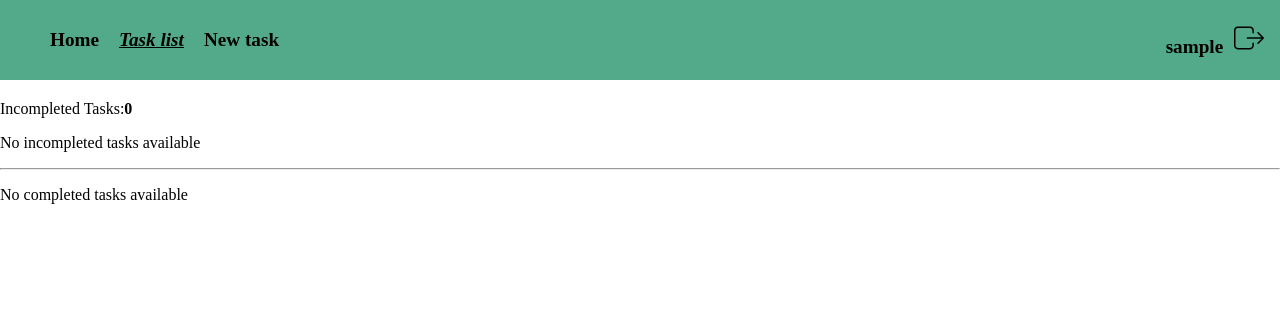
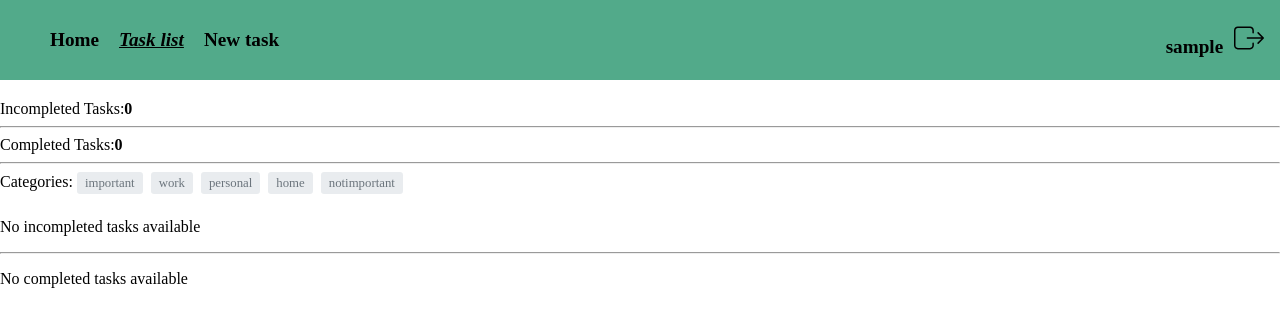
Before and after one commit to szobek/cubix-gyakorlas-I-task-list-refactor, an Angular app: page /tasks/list in a window 1280 px wide. Shown: the top 322 px of the page. Built offline with nearby package versions, Linux system fonts and the light colour scheme; sample sign-in values are in the browser's storage.

Commit message:
Add category-based task listing; implement ListByCategoryComponent and update routing

```diff
--- /dev/null
+++ b/src/app/task/components/list-by-category/list-by-category.component.html
@@ -0,0 +1,6 @@
+@for (task of tasks; track task.id) {
+    <div class="task-card" [routerLink]="['../../',task.id]" >
+        <h3>{{ task.title }}</h3>
+        <p>{{ task.description }}</p>
+    </div>
+}
--- /dev/null
+++ b/src/app/task/components/list-by-category/list-by-category.component.scss
@@ -0,0 +1,21 @@
+.task-card{
+  margin: 10px;
+  max-width: 400px;
+    display: flex;
+    flex-direction: column;
+    justify-content: center;
+    align-items: center;
+    background-color: #f9f9f9;
+    border-radius: 8px;
+    box-shadow: 0 2px 4px rgba(0, 0, 0, 0.1);
+    padding: 20px;
+    transition: transform 0.2s, box-shadow 0.2s;
+    cursor: pointer;
+    text-decoration: none;
+    color: inherit;
+    &:hover {
+        transform: translateY(-2px);
+        box-shadow: 0 4px 8px rgba(0, 0, 0, 0.2);
+    }
+
+}
--- /dev/null
+++ b/src/app/task/components/list-by-category/list-by-category.component.ts
@@ -0,0 +1,26 @@
+import { Component, computed, inject } from '@angular/core';
+import { ActivatedRoute, RouterLink } from '@angular/router';
+import { Task } from '../../models/task';
+import { TaskService } from '../../services/task.service';
+
+@Component({
+  selector: 'cgyir-list-by-category',
+  imports: [RouterLink],
+  templateUrl: './list-by-category.component.html',
+  styleUrl: './list-by-category.component.scss'
+})
+export class ListByCategoryComponent {
+category: string | null = null;
+activatedRoute: ActivatedRoute = inject(ActivatedRoute);
+taskService: TaskService = inject(TaskService);
+tasks:Task[] = [];
+
+ngOnInit(): void {
+  this.category = this.activatedRoute.snapshot.paramMap.get('category');
+  this.taskService.tasks().forEach((task: Task) => {
+    if (task.category === this.category) {
+      this.tasks.push(task);
+    }
+  });
+}
+}
--- a/src/app/task/components/list/list.component.html
+++ b/src/app/task/components/list/list.component.html
@@ -1,4 +1,11 @@
 Incompleted Tasks:<b>{{incompletedTasks().length}}</b>
+<hr>
+Completed Tasks:<b>{{completedTasks().length}}</b>
+<hr>
+Categories:
+@for (category of categoryValues; track category) {
+    <span class="category-span" [routerLink]="['../category', category]"  >{{category}} </span>
+}
 @for(task of incompletedTasks();track task.id) {
     <cgyir-task-item [task]="task" />
 }@empty {
--- a/src/app/task/components/list/list.component.scss
+++ b/src/app/task/components/list/list.component.scss
@@ -0,0 +1,12 @@
+.category-span{
+  font-size: 0.8rem;
+  font-weight: 500;
+  color: #6c757d;
+  padding: 0.2rem 0.5rem;
+  cursor: pointer;
+    border-radius: 0.2rem;
+    background-color: #e9ecef;
+    margin-right: 0.5rem;
+    margin-bottom: 0.5rem;
+    display: inline-block;
+}
--- a/src/app/task/components/list/list.component.ts
+++ b/src/app/task/components/list/list.component.ts
@@ -1,19 +1,27 @@
 import { Component, computed, inject } from '@angular/core';
 import { TaskService } from '../../services/task.service';
 import { TaskItemComponent } from '../task-item/task-item.component';
+import { Categories } from '../../enums/categories.enum';
+import { RouterLink } from '@angular/router';
 
 @Component({
   selector: 'cgyir-list',
-  imports: [TaskItemComponent],
+  imports: [TaskItemComponent,RouterLink],
   templateUrl: './list.component.html',
-  styleUrl: './list.component.scss'
+  styleUrl: './list.component.scss',
 })
 export class ListComponent {
-  taskService:TaskService=inject(TaskService)
-  incompletedTasks
-  completedTasks
+  taskService: TaskService = inject(TaskService);
+  categoriesEnum = Categories;
+  categoryValues = Object.values(Categories);
+  incompletedTasks;
+  completedTasks;
   constructor() {
-    this.completedTasks=computed(()=>this.taskService.tasks().filter(task=>task.completed))
-    this.incompletedTasks=computed(()=>this.taskService.tasks().filter(task=>!task.completed))
+    this.completedTasks = computed(() =>
+      this.taskService.tasks().filter((task) => task.completed)
+    );
+    this.incompletedTasks = computed(() =>
+      this.taskService.tasks().filter((task) => !task.completed)
+    );
+  }
 }
-}
--- a/src/app/task/task.routes.ts
+++ b/src/app/task/task.routes.ts
@@ -2,10 +2,12 @@ import { Routes } from '@angular/router';
 import { ListComponent } from './components/list/list.component';
 import { CreateComponent } from './components/create/create.component';
 import { TaskItemViewComponent } from './components/task-item-view/task-item-view.component';
+import { ListByCategoryComponent } from './components/list-by-category/list-by-category.component';
 export const routes: Routes = [
     { path: '', redirectTo: 'list', pathMatch: 'full' },
     { path: 'create', component: CreateComponent},
     { path: 'list', component: ListComponent},
     { path: ':id', component: TaskItemViewComponent},
+    {path: 'category/:category', component: ListByCategoryComponent},
 
 ];
```
Also changed, not shown: 1 other file (tests, documents, lock files or other folders).
